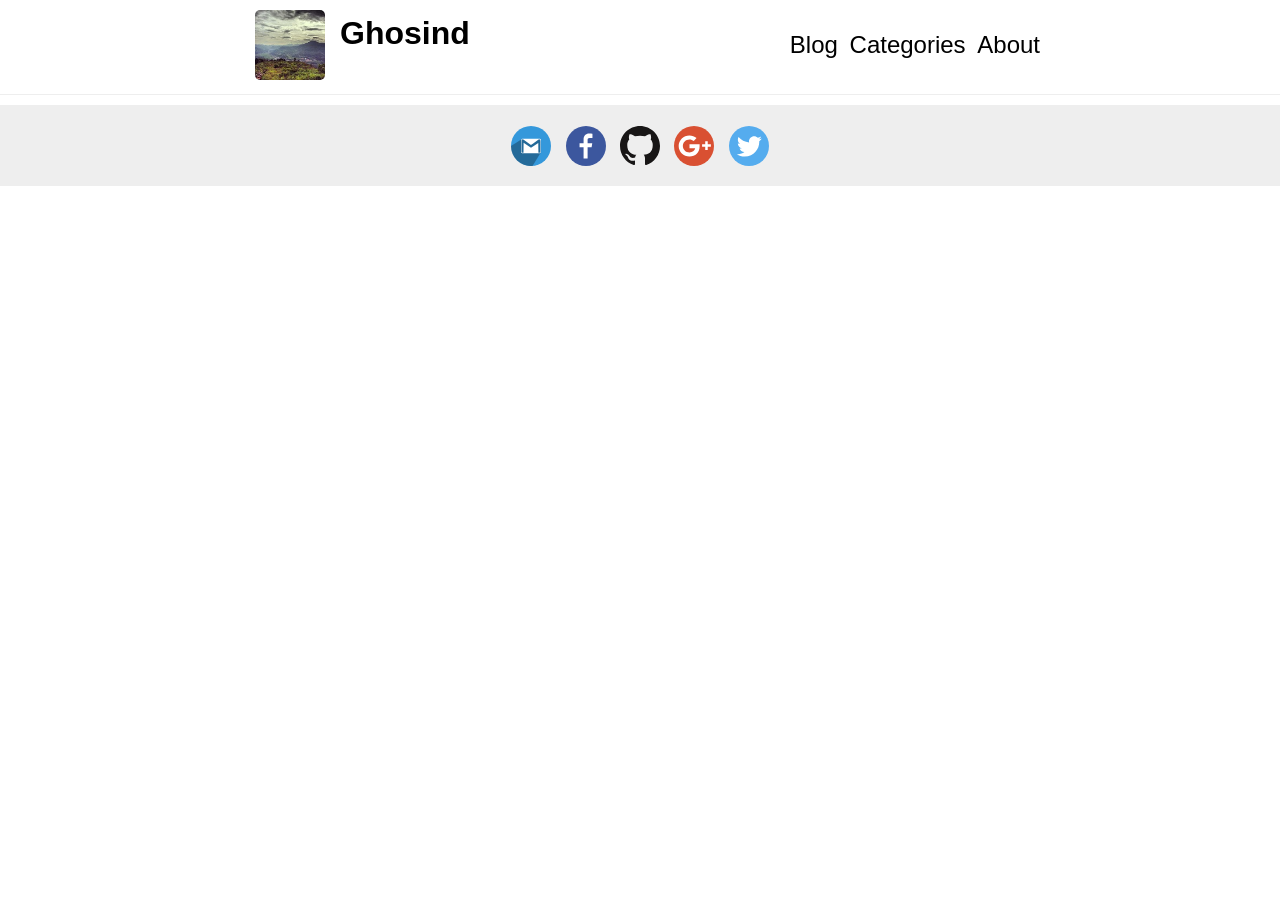
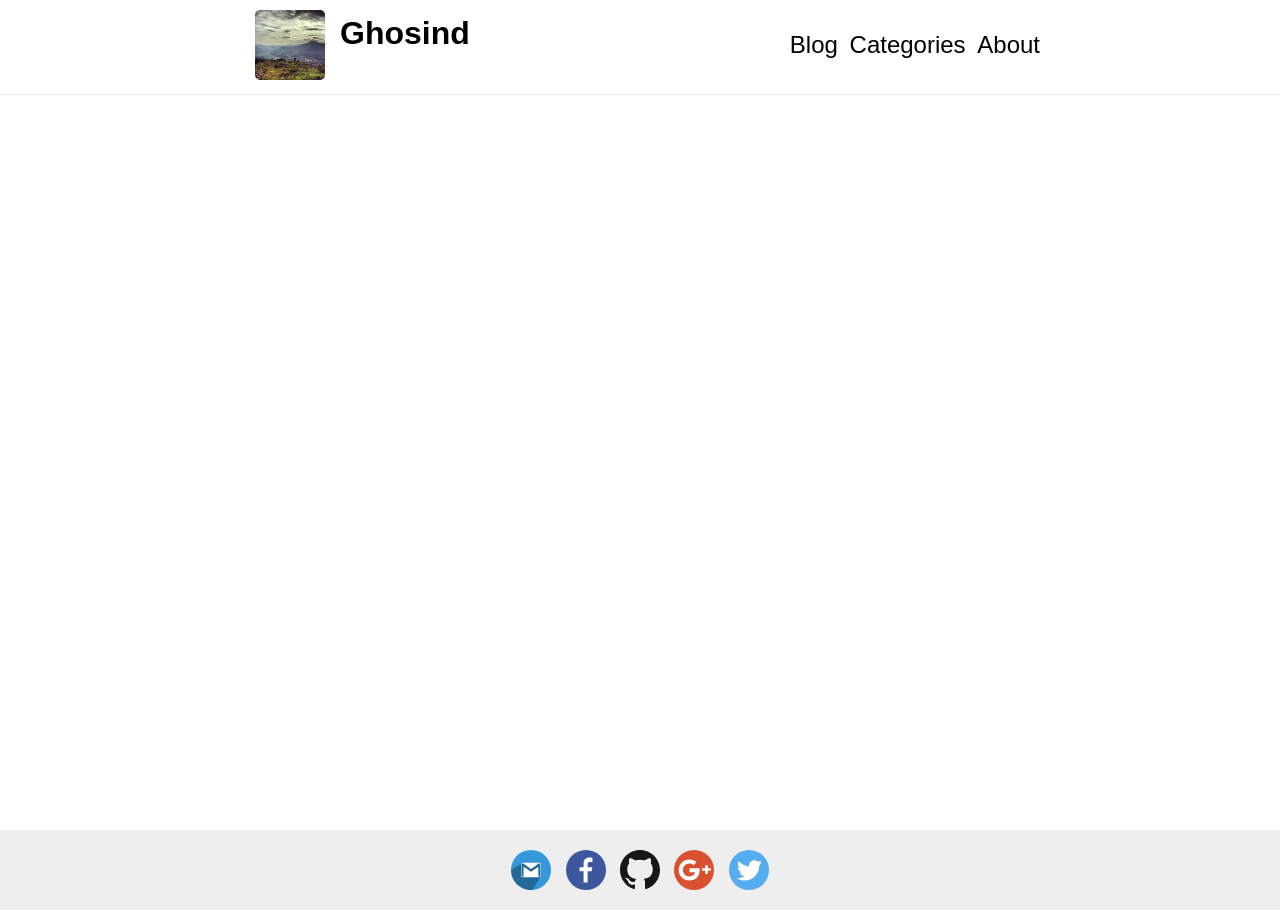
Before and after one commit to ghosind/ghosind.github.io, a Jekyll site: the page built from index.html, in a window 1280 px wide. Built offline with Jekyll 4.4.1, drawn with Linux system fonts in a browser that asks for light colours; the list of posts is cut into pages by our own code.

Commit message:
fix style: keep footer at bottom

```diff
--- a/_includes/links.html
+++ b/_includes/links.html
@@ -1,6 +1,6 @@
 {% if site.email %}<a href="mailto:{{ site.email }}"><i class="svg-icon icon-email"></i></a>{% endif %}
 {% if site.facebook %}<a href="https://www.facebook.com/{{ site.facebook }}"><i class="svg-icon icon-facebook"></i></a>{% endif %}
 {% if site.github %}<a href="https://github.com/{{ site.github }}"><i class="svg-icon icon-github"></i></a>{% endif %}
-{% if site.googleplus %}<a href="https://plus.google.com/{{ site.github }}"><i class="svg-icon icon-googleplus"></i></a>{% endif %}
-{% if site.twitter %}<a href="https://twitter.com/{{ site.github }}"><i class="svg-icon icon-twitter"></i></a>{% endif %}
-{% if site.linkedin %}<a href="https://linkedin.com/{{ site.github }}"><i class="svg-icon icon-linkedin"></i></a>{% endif %}
+{% if site.googleplus %}<a href="https://plus.google.com/{{ site.googleplus }}"><i class="svg-icon icon-googleplus"></i></a>{% endif %}
+{% if site.twitter %}<a href="https://twitter.com/{{ site.twitter }}"><i class="svg-icon icon-twitter"></i></a>{% endif %}
+{% if site.linkedin %}<a href="https://linkedin.com/{{ site.linkedin }}"><i class="svg-icon icon-linkedin"></i></a>{% endif %}
--- a/_layouts/default.html
+++ b/_layouts/default.html
@@ -15,6 +15,7 @@
   {% include google_analytics.html %}
 </head>
 <body>
+  <div class="wrap">
     <header class="top-wrap">
       <div class="container">
         <a href="/" class="top-avatar"><img src="{{ site.baseurl }}/images/logo.jpg" alt="website logo"></a>
@@ -41,5 +42,6 @@
         </div>
       </div>
     </footer>
+  </div>
 </body>
 </html>
--- a/css/style.css
+++ b/css/style.css
@@ -6,6 +6,11 @@
 
 html, body {
   height: 100%;
+}
+
+.wrap {
+  min-height: 100%;
+  position: relative;
 }
 
 a {
@@ -119,8 +124,7 @@ th {
 }
 
 .main-wrap {
-  border-bottom: solid 1px #eee;
-  padding-bottom: 10px;
+  padding-bottom: 90px;
 }
 
 .list-item {
@@ -173,13 +177,14 @@ th {
 }
 
 .highlight {
+  font-family: Courier New, Courier, monospace;
   text-indent: 0px;
-  line-height: 24px;
+  line-height: 22px;
   margin: 10px 0;
   border: 1px solid #ccc;
   padding-left: 3px;
   background-color: #eee;
-  overflow: scroll;
+  overflow-x: scroll;
   box-shadow: 3px 3px rgba(0, 0, 0, 0.1)
 }
 
@@ -191,6 +196,8 @@ th {
   width: 100%;
   background-color: #eee;
   height: 80px;
+  position: absolute;
+  bottom: 0;
 }
 
 .footer-links {
```
Lines whose indentation alone changed are shown as unchanged.
